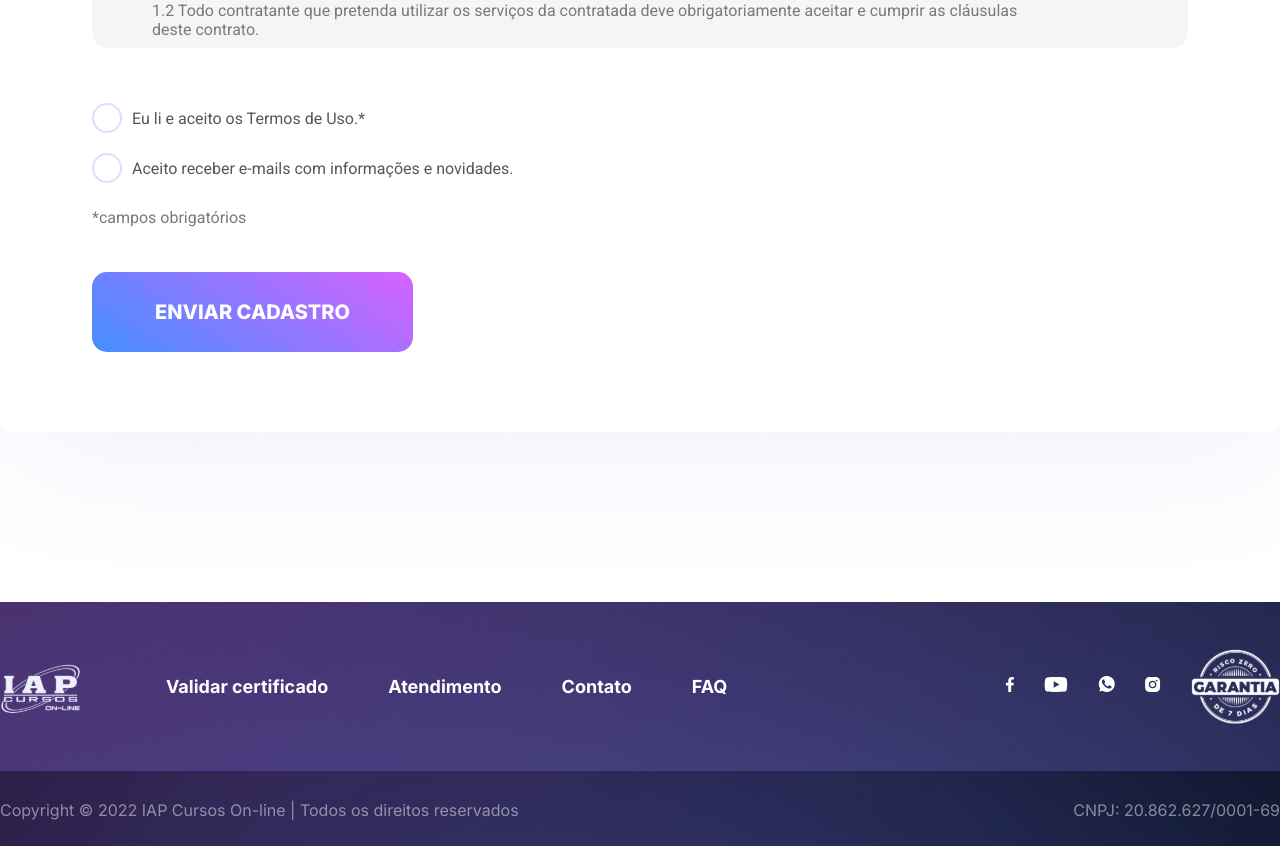
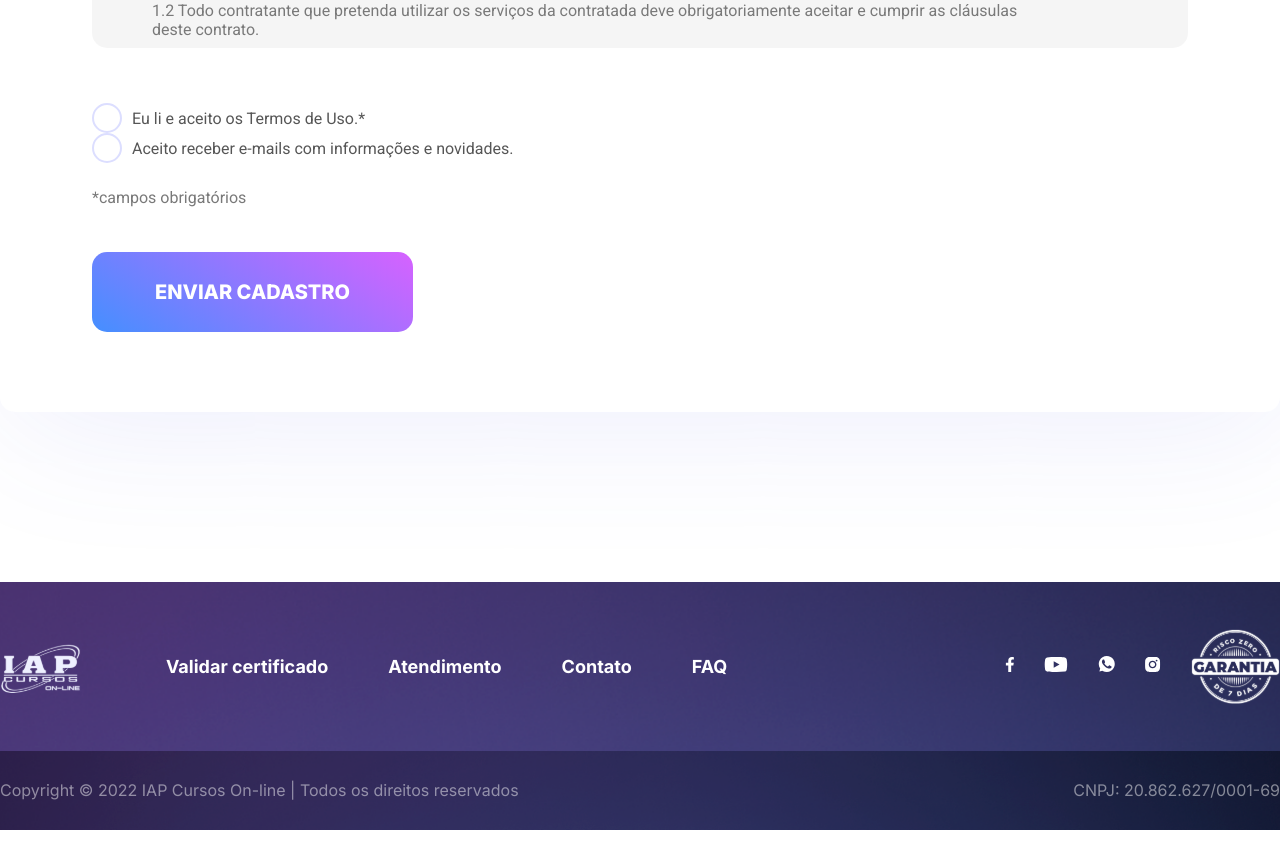
Before and after one commit to lzhudsontoliveira/iap-front-end, a Next.js app: page /cadastro in a window 1280 px wide. Shown: the part 2840-3686 px from the top of the page. Built offline with nearby package versions, Linux system fonts and the light colour scheme.

Commit message:
fix: remove incorret margin

```diff
--- a/src/components/RadioGroup/styles.module.scss
+++ b/src/components/RadioGroup/styles.module.scss
@@ -2,9 +2,6 @@
   display: flex;
   gap: 10px;
   align-items: center;
-  & + & {
-    margin-top: 20px;
-  }
   input {
     appearance: none;
     width: 30px;
```
